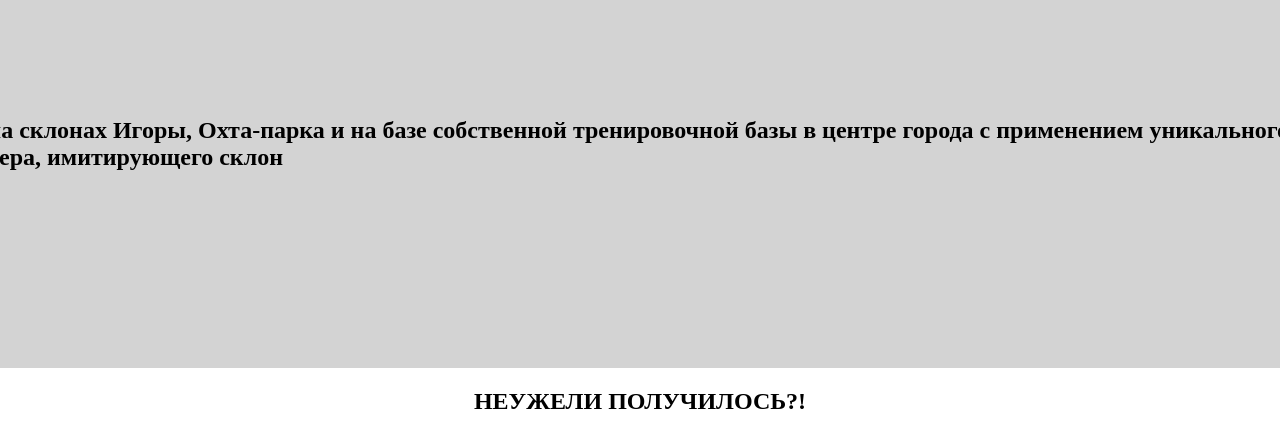
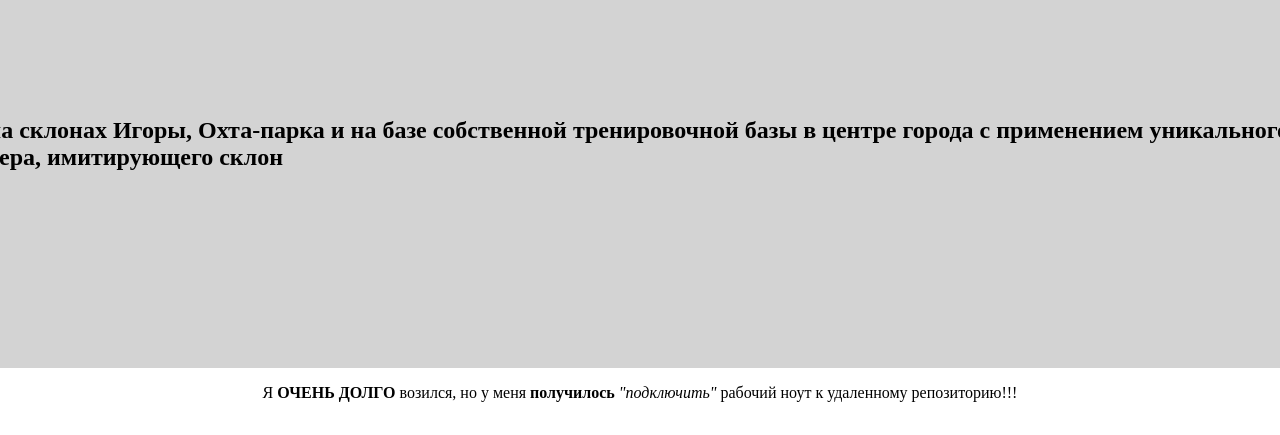
Before and after one commit to NikRedvill/ski-school-kharachko, a plain HTML site: page index.html in a window 1280 px wide. Shown: the part 510-945 px from the top of the page. Drawn offline with nearby package versions, Linux system fonts and the light colour scheme.

Commit message:
проверка работоспособности удаленного доступа с рабочего ноута

```diff
--- a/index.html
+++ b/index.html
@@ -41,6 +41,7 @@
     </div>
 </main>
 
-<h2>НЕУЖЕЛИ ПОЛУЧИЛОСЬ?!</h2>
+<p>Я <b>ОЧЕНЬ ДОЛГО</b> возился, но у меня <b>получилось</b> <i>"подключить"</i> рабочий ноут к удаленному репозиторию!!!</p>
+
 </body>
 </html>
```
